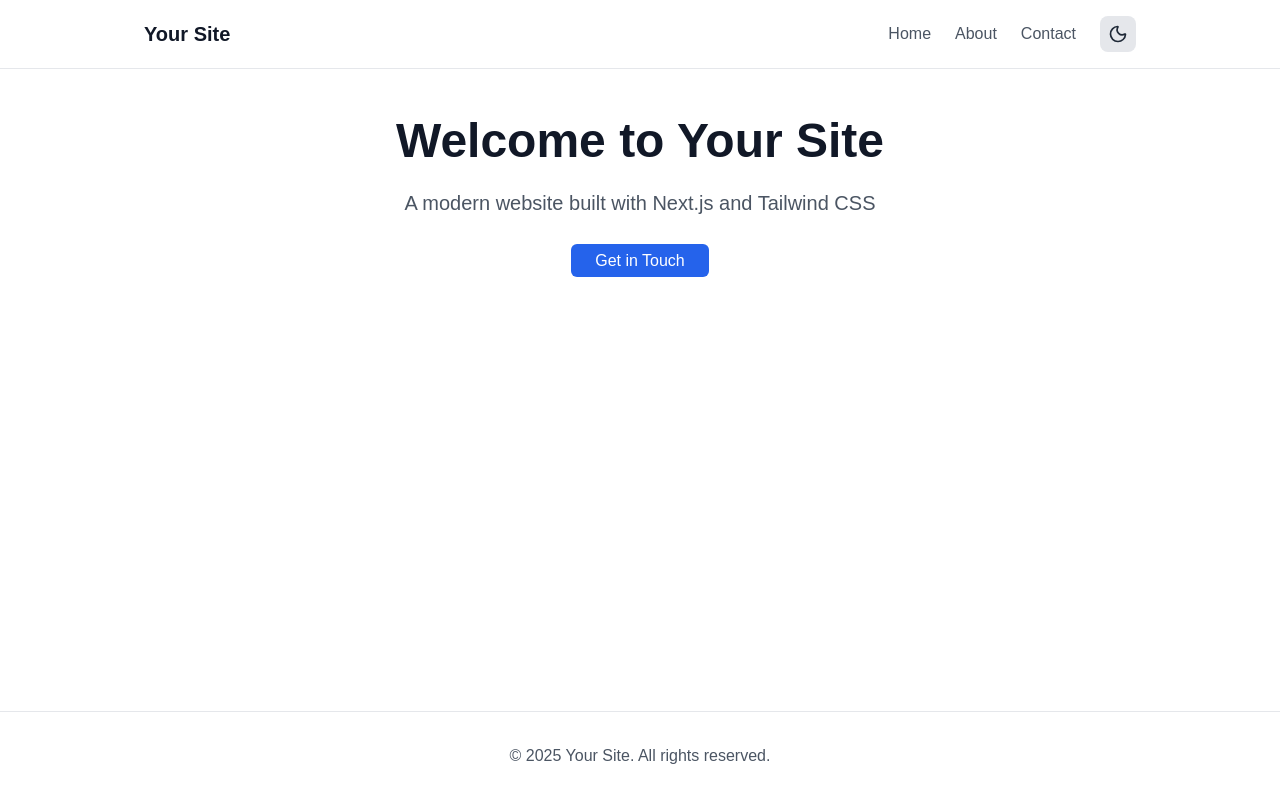
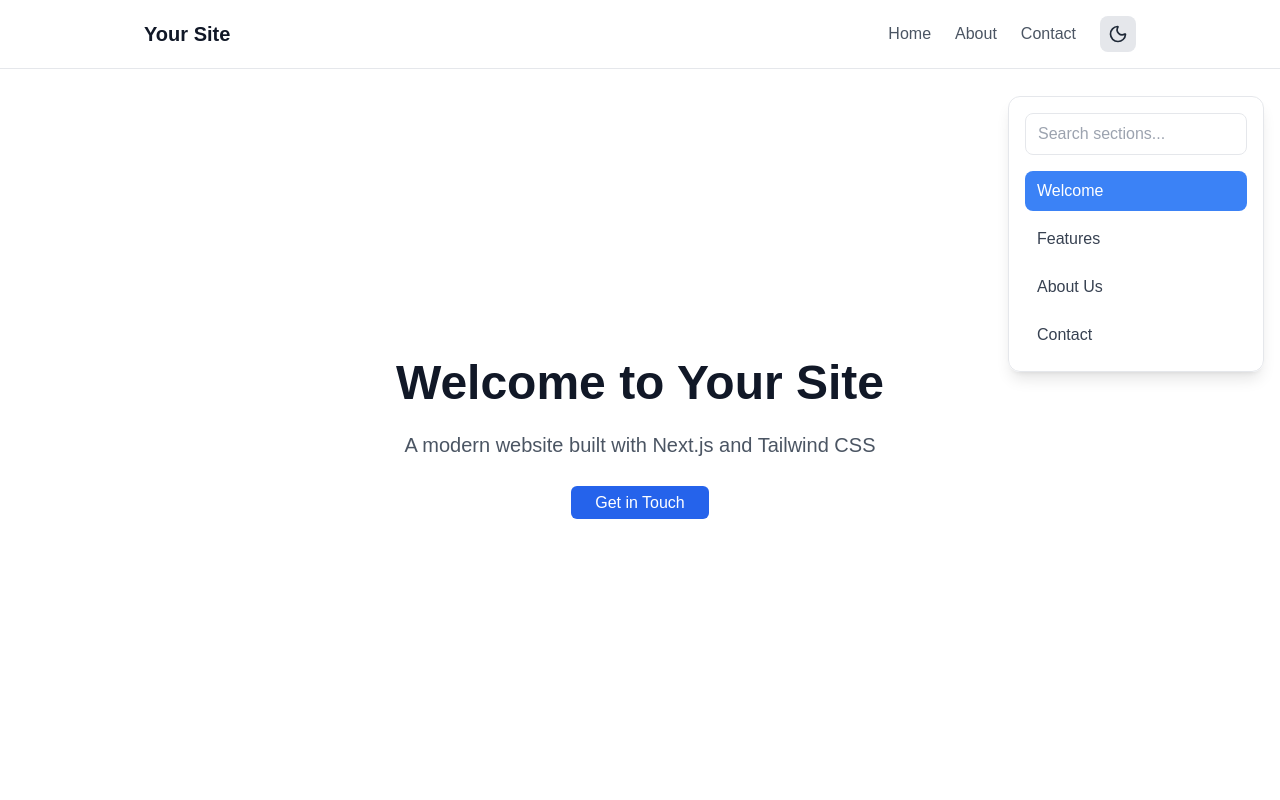
Before and after one commit to hidlmiddle/coolwebsite, a Next.js app: page / in a window 1280 px wide. Shown: the top 800 px of the page. Built offline with nearby package versions, Linux system fonts and the light colour scheme.

Commit message:
feat: integrate Cursor scaffolded updates

```diff
--- /dev/null
+++ b/components/SearchSidebar.tsx
@@ -0,0 +1,75 @@
+import { useEffect, useState } from 'react';
+
+interface Section {
+  id: string;
+  title: string;
+}
+
+interface SearchSidebarProps {
+  sections: Section[];
+}
+
+export function SearchSidebar({ sections }: SearchSidebarProps) {
+  const [searchTerm, setSearchTerm] = useState('');
+  const [activeSection, setActiveSection] = useState<string>('');
+
+  useEffect(() => {
+    // Set up intersection observer
+    const observer = new IntersectionObserver(
+      (entries) => {
+        entries.forEach((entry) => {
+          if (entry.isIntersecting) {
+            setActiveSection(entry.target.id);
+          }
+        });
+      },
+      {
+        rootMargin: '-20% 0px -80% 0px', // Triggers when section is ~20% into view
+        threshold: 0
+      }
+    );
+
+    // Observe all sections
+    sections.forEach(({ id }) => {
+      const element = document.getElementById(id);
+      if (element) observer.observe(element);
+    });
+
+    return () => observer.disconnect();
+  }, [sections]);
+
+  // Filter sections based on search term
+  const filteredSections = sections.filter(section =>
+    section.title.toLowerCase().includes(searchTerm.toLowerCase())
+  );
+
+  return (
+    <aside className="fixed right-4 top-24 w-64 p-4 rounded-xl bg-white/80 dark:bg-gray-900/80 backdrop-blur-lg shadow-lg border border-gray-200 dark:border-gray-700">
+      <div className="space-y-4">
+        <input
+          type="text"
+          placeholder="Search sections..."
+          value={searchTerm}
+          onChange={(e) => setSearchTerm(e.target.value)}
+          className="w-full px-3 py-2 rounded-lg bg-white dark:bg-gray-800 border border-gray-200 dark:border-gray-700 focus:outline-none focus:ring-2 focus:ring-blue-500 dark:focus:ring-blue-400 transition-shadow"
+        />
+
+        <nav className="space-y-2">
+          {filteredSections.map(({ id, title }) => (
+            <a
+              key={id}
+              href={`#${id}`}
+              className={`block px-3 py-2 rounded-lg transition-colors duration-200 ${
+                activeSection === id
+                  ? 'bg-blue-500 text-white'
+                  : 'hover:bg-gray-100 dark:hover:bg-gray-800 text-gray-700 dark:text-gray-300'
+              }`}
+            >
+              {title}
+            </a>
+          ))}
+        </nav>
+      </div>
+    </aside>
+  );
+}
--- a/pages/index.tsx
+++ b/pages/index.tsx
@@ -1,16 +1,80 @@
 import Link from 'next/link';
+import { SearchSidebar } from '../components/SearchSidebar';
+
+const sections = [
+  { id: 'hero', title: 'Welcome' },
+  { id: 'features', title: 'Features' },
+  { id: 'about', title: 'About Us' },
+  { id: 'contact', title: 'Contact' },
+];
 
 export default function Home() {
   return (
-    <div className="container mx-auto py-12">
-      <div className="text-center">
-        <h1 className="text-5xl font-bold mb-6">Welcome to Your Site</h1>
-        <p className="text-xl text-gray-600 mb-8">
-          A modern website built with Next.js and Tailwind CSS
-        </p>
-        <Link href="/contact" className="btn-primary">
-          Get in Touch
-        </Link>
+    <div className="relative">
+      <SearchSidebar sections={sections} />
+
+      <div className="container mx-auto py-12 space-y-32">
+        <section id="hero" className="min-h-[80vh] flex items-center">
+          <div className="text-center w-full">
+            <h1 className="text-5xl font-bold mb-6">Welcome to Your Site</h1>
+            <p className="text-xl text-gray-600 dark:text-gray-400 mb-8">
+              A modern website built with Next.js and Tailwind CSS
+            </p>
+            <Link href="#contact" className="btn-primary">
+              Get in Touch
+            </Link>
+          </div>
+        </section>
+
+        <section id="features" className="min-h-screen">
+          <h2 className="text-4xl font-bold mb-12 text-center">Features</h2>
+          <div className="grid md:grid-cols-2 lg:grid-cols-3 gap-8">
+            {[1, 2, 3, 4, 5, 6].map((i) => (
+              <div key={i} className="p-6 rounded-xl bg-white dark:bg-gray-800 shadow-lg">
+                <h3 className="text-xl font-semibold mb-4">Feature {i}</h3>
+                <p className="text-gray-600 dark:text-gray-400">
+                  Lorem ipsum dolor sit amet, consectetur adipiscing elit. Sed do eiusmod tempor incididunt ut labore.
+                </p>
+              </div>
+            ))}
+          </div>
+        </section>
+
+        <section id="about" className="min-h-screen">
+          <h2 className="text-4xl font-bold mb-12 text-center">About Us</h2>
+          <div className="grid md:grid-cols-2 gap-12 items-center">
+            <div className="space-y-6">
+              <p className="text-lg text-gray-600 dark:text-gray-400">
+                Lorem ipsum dolor sit amet, consectetur adipiscing elit. Sed do eiusmod tempor incididunt ut labore et dolore magna aliqua.
+              </p>
+              <p className="text-lg text-gray-600 dark:text-gray-400">
+                Ut enim ad minim veniam, quis nostrud exercitation ullamco laboris nisi ut aliquip ex ea commodo consequat.
+              </p>
+            </div>
+            <div className="bg-gray-200 dark:bg-gray-700 rounded-xl aspect-video"></div>
+          </div>
+        </section>
+
+        <section id="contact" className="min-h-screen">
+          <h2 className="text-4xl font-bold mb-12 text-center">Contact Us</h2>
+          <div className="max-w-2xl mx-auto">
+            <form className="space-y-6">
+              <div>
+                <label htmlFor="name" className="block text-sm font-medium mb-2">Name</label>
+                <input type="text" id="name" className="input" />
+              </div>
+              <div>
+                <label htmlFor="email" className="block text-sm font-medium mb-2">Email</label>
+                <input type="email" id="email" className="input" />
+              </div>
+              <div>
+                <label htmlFor="message" className="block text-sm font-medium mb-2">Message</label>
+                <textarea id="message" className="textarea"></textarea>
+              </div>
+              <button type="submit" className="btn-primary w-full">Send Message</button>
+            </form>
+          </div>
+        </section>
       </div>
     </div>
   );
--- a/styles/globals.css
+++ b/styles/globals.css
@@ -3,8 +3,11 @@
 @tailwind utilities;
 
 @layer base {
+  html {
+    scroll-behavior: smooth;
+  }
   body {
-    @apply text-gray-900 bg-white;
+    @apply text-gray-900 bg-white dark:text-gray-100 dark:bg-gray-900;
   }
 }
 
```
